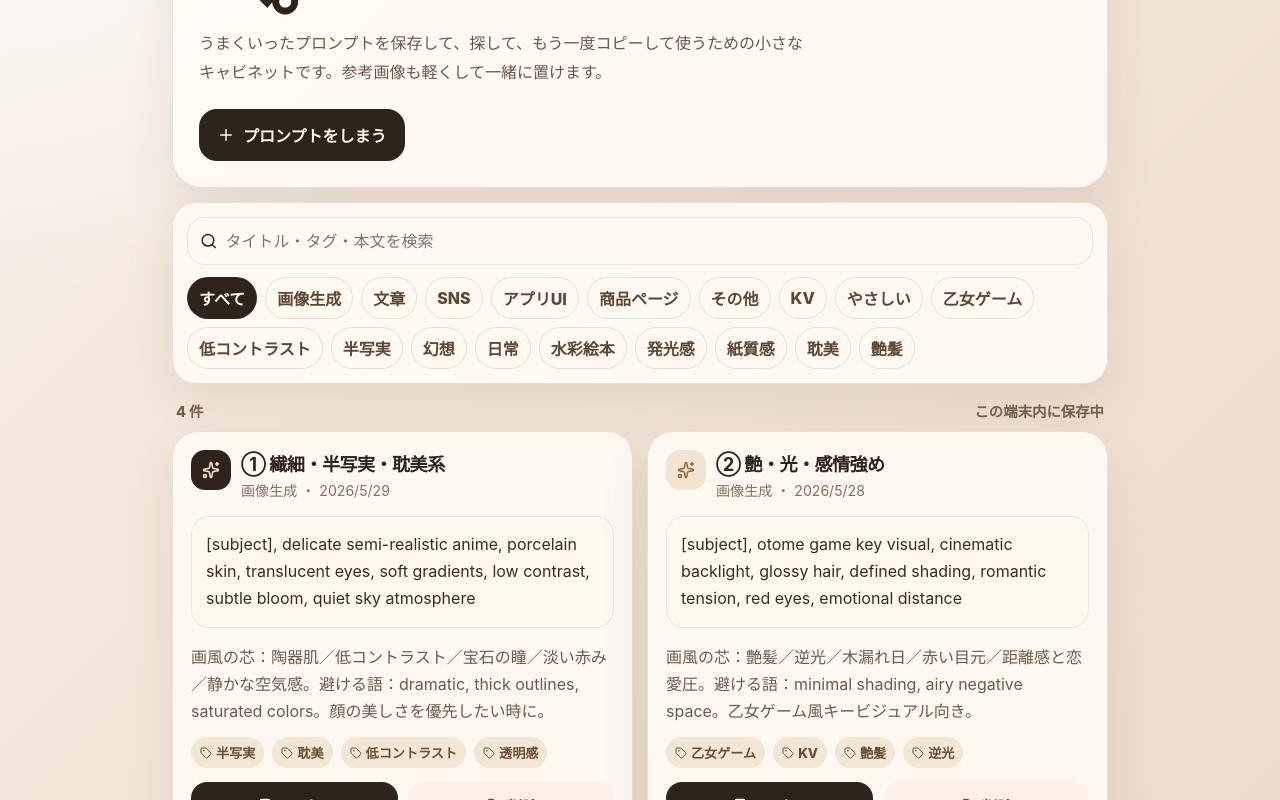
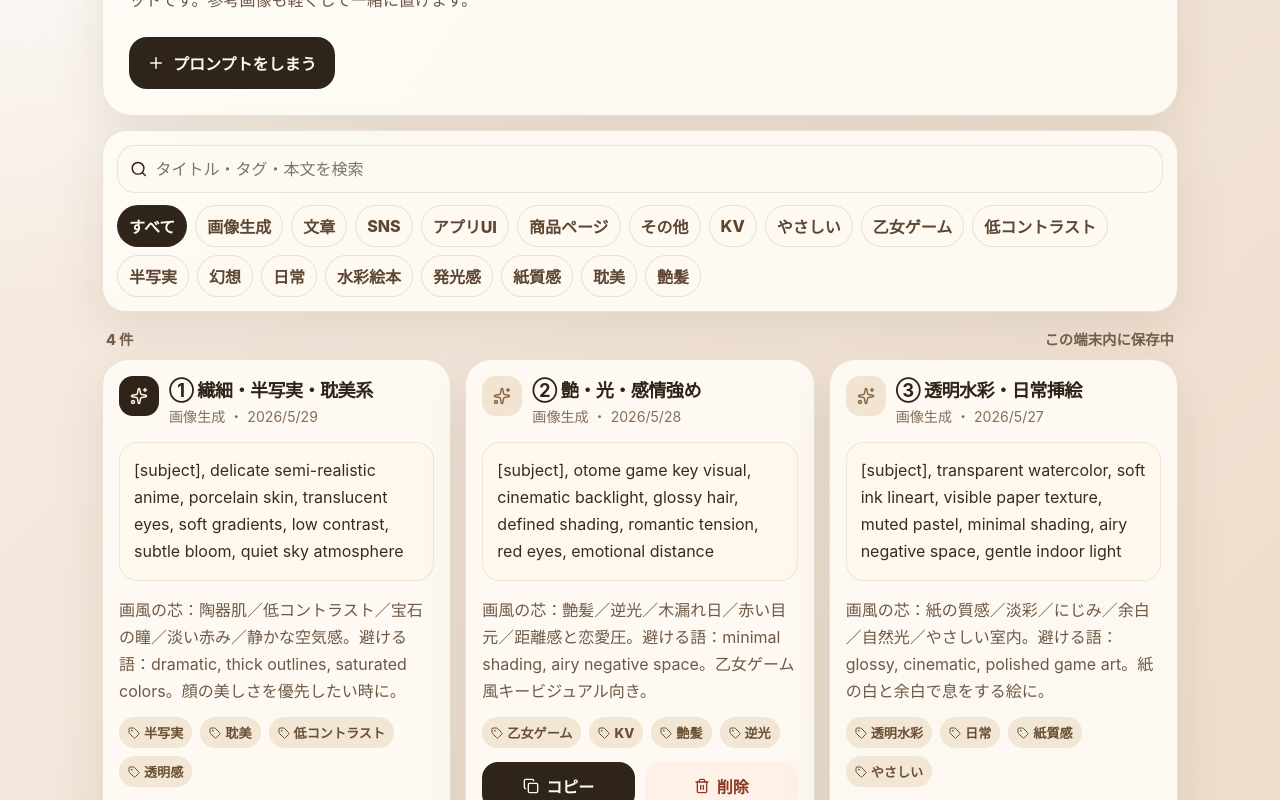
Before and after one commit to soramusubi-ctrl/prompt-cabinet, a React (Vite) app: page / in a window 1280 px wide. Shown: the part 240-1040 px from the top of the page. Built offline with nearby package versions, Linux system fonts and the light colour scheme.

Commit message:
Improve shelf layout for image cards

```diff
--- a/src/styles.css
+++ b/src/styles.css
@@ -19,14 +19,14 @@ button, input, textarea, select { font: inherit; }
 button { cursor: pointer; }
 
 .app-shell {
-  width: min(980px, 100%);
+  width: min(1120px, 100%);
   margin: 0 auto;
   padding: 18px 14px 44px;
 }
 
 .hero-card, .prompt-form, .toolbar, .prompt-card {
   border: 1px solid rgba(89, 64, 36, 0.13);
-  background: rgba(255, 252, 246, 0.86);
+  background: rgba(255, 252, 246, 0.88);
   box-shadow: 0 18px 50px rgba(83, 58, 27, 0.1);
   backdrop-filter: blur(14px);
 }
@@ -68,7 +68,7 @@ h1 {
 }
 
 .hero-card p {
-  max-width: 38rem;
+  max-width: 42rem;
   line-height: 1.8;
   color: #6a5747;
   margin: 0 0 22px;
@@ -126,6 +126,37 @@ input, textarea, select {
 textarea { min-height: 132px; resize: vertical; line-height: 1.65; }
 textarea.memo { min-height: 82px; }
 
+.image-picker-row {
+  display: flex;
+  flex-wrap: wrap;
+  gap: 10px;
+}
+
+.file-button, .remove-image {
+  display: inline-flex;
+  align-items: center;
+  justify-content: center;
+  gap: 7px;
+  border: 0;
+  border-radius: 16px;
+  padding: 12px 14px;
+  font-weight: 900;
+  background: #fff7eb;
+  color: #4b3325;
+  border: 1px solid rgba(75, 51, 37, 0.12);
+}
+
+.remove-image { color: #8b3b23; background: #fff1e8; }
+.image-message { color: #7a604b; font-size: 0.88rem; font-weight: 700; }
+.image-preview {
+  width: min(100%, 360px);
+  max-height: 220px;
+  object-fit: cover;
+  border-radius: 18px;
+  border: 1px solid rgba(89, 64, 36, 0.15);
+  background: #fffaf1;
+}
+
 .toolbar {
   margin-top: 14px;
   padding: 14px;
@@ -166,8 +197,26 @@ textarea.memo { min-height: 82px; }
   font-weight: 800;
 }
 
-.prompt-list { display: grid; gap: 14px; }
-.prompt-card { border-radius: 26px; padding: 18px; }
+.prompt-list {
+  display: grid;
+  gap: 14px;
+}
+
+.prompt-card {
+  border-radius: 26px;
+  padding: 0;
+  overflow: hidden;
+}
+
+.card-body { padding: 16px; }
+
+.card-image {
+  display: block;
+  width: 100%;
+  aspect-ratio: 16 / 10;
+  object-fit: cover;
+  background: #efe0cc;
+}
 
 .card-top {
   display: grid;
@@ -200,6 +249,8 @@ h2 { margin: 0; font-size: 1.13rem; letter-spacing: -0.03em; }
   padding: 14px;
   line-height: 1.7;
   color: #3b2b1f;
+  max-height: 210px;
+  overflow: auto;
 }
 
 .memo-text { margin: 0 0 12px; color: #6e5946; line-height: 1.7; }
@@ -245,3 +296,8 @@ h2 { margin: 0; font-size: 1.13rem; letter-spacing: -0.03em; }
   .wide { grid-column: 1 / -1; }
   .prompt-list { grid-template-columns: repeat(2, minmax(0, 1fr)); }
 }
+
+@media (min-width: 1040px) {
+  .prompt-list { grid-template-columns: repeat(3, minmax(0, 1fr)); }
+  .prompt-card.has-image { grid-row: span 2; }
+}
```
